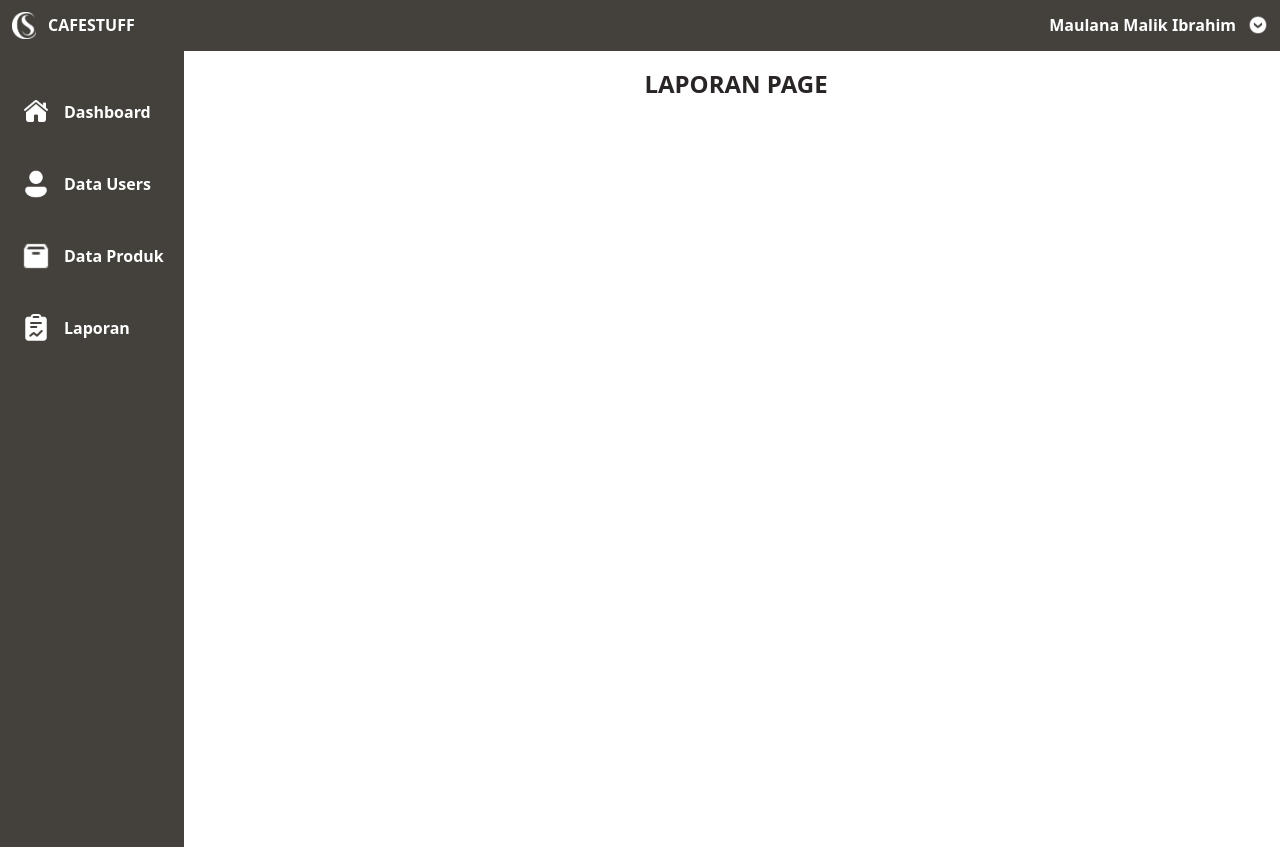
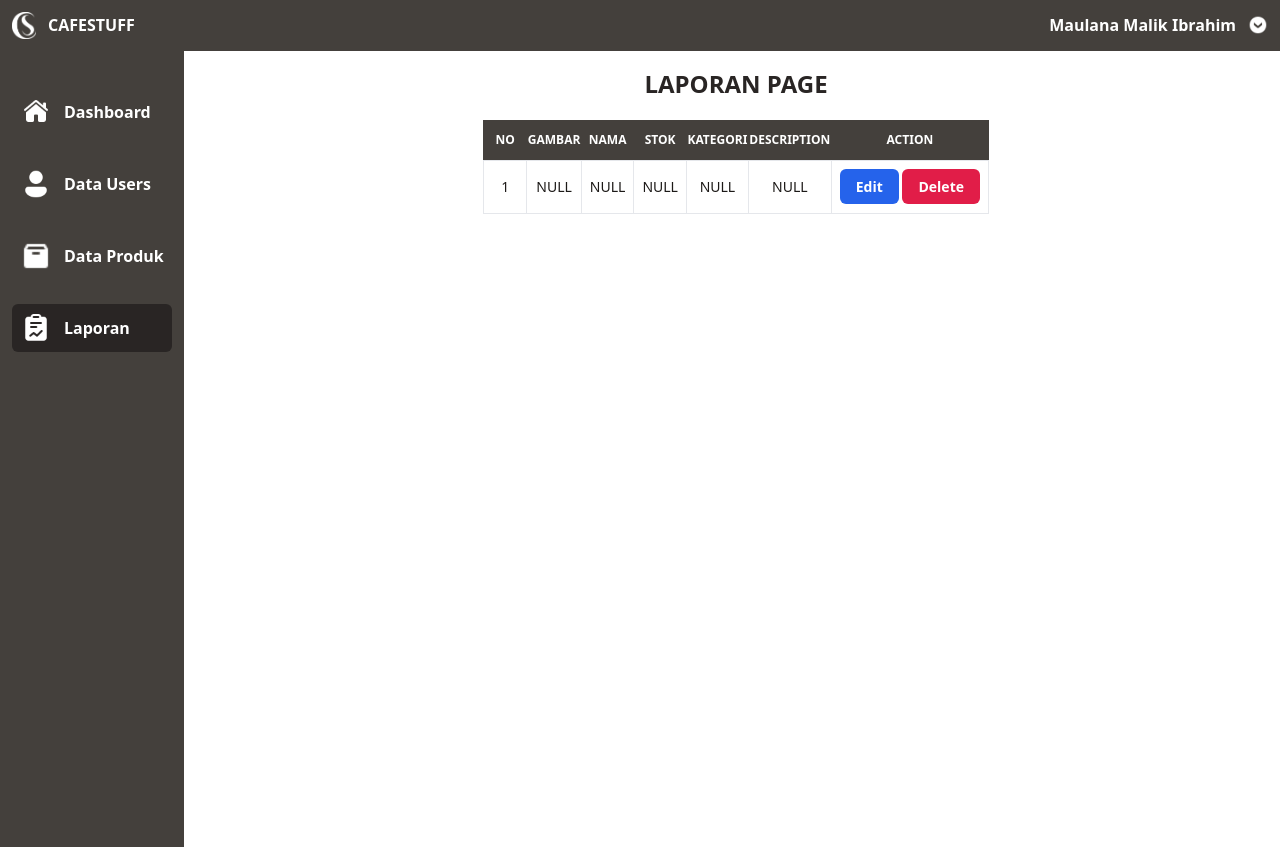
Before and after one commit to mallexibra/penyewaancafe, a PHP site: page /admin/laporan.html in a window 1280 px wide. Shown: the top 847 px of the page. Run offline with PHP 8.4, Linux system fonts and the light colour scheme.

Commit message:
add: Menambahkan tabel-tabel

```diff
--- a/admin/laporan.html
+++ b/admin/laporan.html
@@ -68,7 +68,9 @@
             alt="laporan"
             class="icon w-8"
           />
-          <h1 class="font-bold text-white hidden md:block group-hover:block">
+          <h1
+            class="font-bold text-white sidebar_active hidden md:block group-hover:block"
+          >
             Laporan
           </h1>
         </a>
@@ -81,6 +83,54 @@
             LAPORAN PAGE
           </h1>
         </div>
+        <div class="grafik"></div>
+        <div
+          class="overflow-x-scroll md:w-full md:overflow-x-visible max-w-lg grid place-items-center mx-auto"
+        >
+          <table class="text-center w-max text-sm text-stone-500">
+            <thead class="text-xs text-white uppercase bg-stone-700">
+              <th class="p-3">NO</th>
+              <th>GAMBAR</th>
+              <th>NAMA</th>
+              <th>STOK</th>
+              <th>KATEGORI</th>
+              <th>DESCRIPTION</th>
+              <th>ACTION</th>
+            </thead>
+            <tbody>
+              <tr class="bg-white border-b text-stone-900">
+                <td class="px-2 py-4 border font-medium whitespace-nowrap">
+                  1
+                </td>
+                <td class="px-2 py-4 border font-medium whitespace-nowrap">
+                  NULL
+                </td>
+                <td class="px-2 py-4 border font-medium whitespace-nowrap">
+                  NULL
+                </td>
+                <td class="px-2 py-4 border font-medium whitespace-nowrap">
+                  NULL
+                </td>
+                <td class="px-2 py-4 border font-medium whitespace-nowrap">
+                  NULL
+                </td>
+                <td class="px-2 py-4 border font-medium">NULL</td>
+                <td class="px-2 py-4 border font-medium whitespace-nowrap">
+                  <a
+                    href="#"
+                    class="py-2 px-4 bg-blue-600 hover:bg-blue-500 transition-all duration-300 ease-in-out rounded-md text-white font-semibold"
+                    >Edit</a
+                  >
+                  <a
+                    href="#"
+                    class="py-2 px-4 bg-rose-600 hover:bg-rose-500 transition-all duration-300 ease-in-out rounded-md text-white font-semibold"
+                    >Delete</a
+                  >
+                </td>
+              </tr>
+            </tbody>
+          </table>
+        </div>
       </section>
     </main>
     <footer class="bg-stone-700 p-3 text-sm text-center text-white">
--- a/src/style/style.css
+++ b/src/style/style.css
@@ -1,4 +1,4 @@
-@import url('https://fonts.googleapis.com/css2?family=Poppins:ital,wght@0,100;0,200;0,300;0,400;0,500;0,600;0,700;0,800;0,900;1,100;1,200;1,300;1,400;1,500;1,600;1,700;1,800;1,900&display=swap');
+@import url("https://fonts.googleapis.com/css2?family=Poppins:ital,wght@0,100;0,200;0,300;0,400;0,500;0,600;0,700;0,800;0,900;1,100;1,200;1,300;1,400;1,500;1,600;1,700;1,800;1,900&display=swap");
 
 /*
 ! tailwindcss v3.3.2 | MIT License | https://tailwindcss.com
@@ -979,8 +979,16 @@ video {
   width: max-content;
 }
 
+.max-w-2xl{
+  max-width: 42rem;
+}
+
 .max-w-4xl{
   max-width: 56rem;
+}
+
+.max-w-lg{
+  max-width: 32rem;
 }
 
 .max-w-md{
@@ -2008,6 +2016,11 @@ video {
   background-color: rgb(255 0 0 / var(--tw-bg-opacity));
 }
 
+.bg-blue-600{
+  --tw-bg-opacity: 1;
+  background-color: rgb(37 99 235 / var(--tw-bg-opacity));
+}
+
 .bg-rose-600{
   --tw-bg-opacity: 1;
   background-color: rgb(225 29 72 / var(--tw-bg-opacity));
@@ -2258,6 +2271,11 @@ video {
 .px-3{
   padding-left: 0.75rem;
   padding-right: 0.75rem;
+}
+
+.px-4{
+  padding-left: 1rem;
+  padding-right: 1rem;
 }
 
 .px-7{
@@ -2921,6 +2939,11 @@ video {
   max-width: 56rem;
 }
 
+.sidebar_active{
+  --tw-bg-opacity: 1;
+  background-color: rgb(41 37 36 / var(--tw-bg-opacity));
+}
+
 @media (min-width: 640px){
   .sm\:container{
     width: 100%;
@@ -2981,6 +3004,16 @@ video {
   transform: translate(var(--tw-translate-x), var(--tw-translate-y)) rotate(var(--tw-rotate)) skewX(var(--tw-skew-x)) skewY(var(--tw-skew-y)) scaleX(var(--tw-scale-x)) scaleY(var(--tw-scale-y));
 }
 
+.hover\:bg-blue-500:hover{
+  --tw-bg-opacity: 1;
+  background-color: rgb(59 130 246 / var(--tw-bg-opacity));
+}
+
+.hover\:bg-rose-500:hover{
+  --tw-bg-opacity: 1;
+  background-color: rgb(244 63 94 / var(--tw-bg-opacity));
+}
+
 .hover\:bg-rose-700:hover{
   --tw-bg-opacity: 1;
   background-color: rgb(190 18 60 / var(--tw-bg-opacity));
@@ -3105,6 +3138,10 @@ video {
     width: 41.666667%;
   }
 
+  .md\:w-full{
+    width: 100%;
+  }
+
   .md\:min-w-max{
     min-width: -moz-max-content;
     min-width: max-content;
@@ -3132,6 +3169,10 @@ video {
 
   .md\:justify-between{
     justify-content: space-between;
+  }
+
+  .md\:overflow-x-visible{
+    overflow-x: visible;
   }
 
   .md\:bg-transparent{
```
Also changed, not shown: admin/produk.html (+47 -0 lines), admin/users.html (+33 -13 lines), index.html (+115 -28 lines), src/style/input.css (+7 -3 lines).
